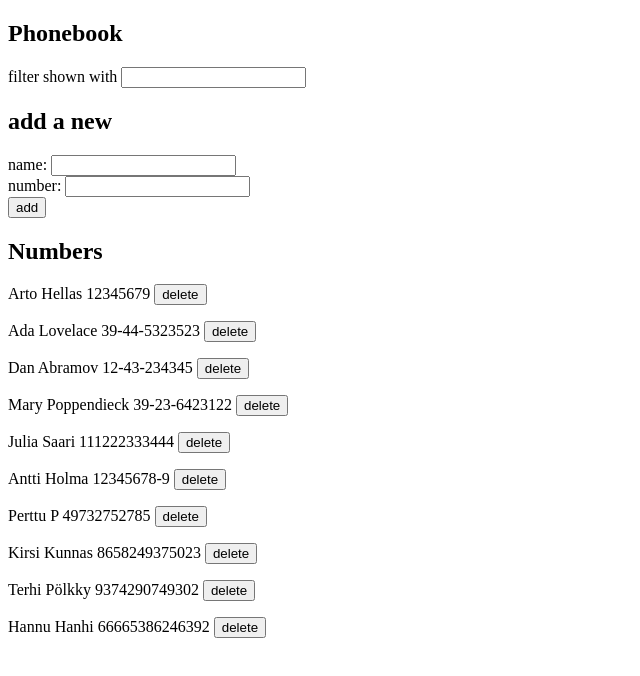
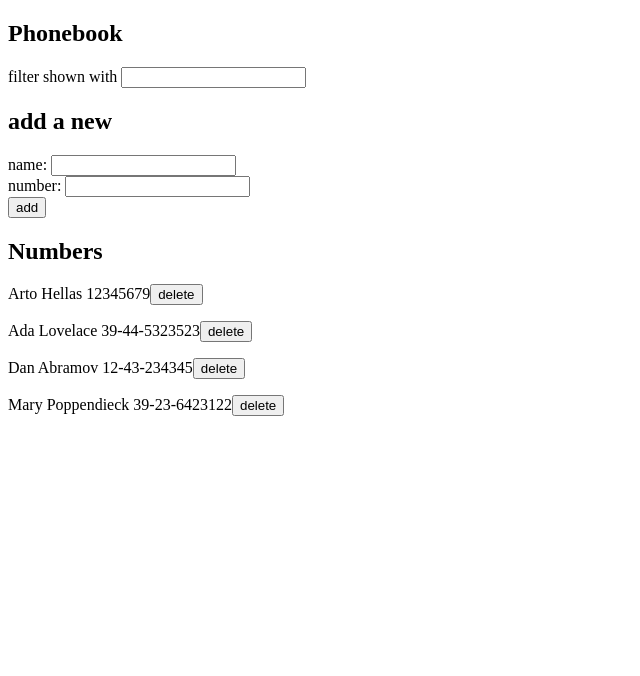
Before and after one commit to saarijulia/FullStackOpen2020, a React (Create React App) app in the folder part2/phonebook/: page / in a window 1280 px wide. Shown: the top 676 px of the page, without its empty margins (0-640 px from the left). Built offline with nearby package versions, Linux system fonts and the light colour scheme; data requests are answered from the project's data file.

Commit message:
ex 2.20 ok

```diff
--- a/part2/phonebook/db.json
+++ b/part2/phonebook/db.json
@@ -19,36 +19,6 @@
       "name": "Mary Poppendieck",
       "number": "39-23-6423122",
       "id": 4
-    },
-    {
-      "name": "Julia Saari",
-      "number": "111222333444",
-      "id": 5
-    },
-    {
-      "name": "Antti Holma",
-      "number": "12345678-9",
-      "id": 6
-    },
-    {
-      "name": "Perttu P",
-      "number": "49732752785",
-      "id": 7
-    },
-    {
-      "name": "Kirsi Kunnas",
-      "number": "8658249375023",
-      "id": 8
-    },
-    {
-      "name": "Terhi Pölkky",
-      "number": "9374290749302",
-      "id": 9
-    },
-    {
-      "name": "Hannu Hanhi",
-      "number": "66665386246392",
-      "id": 10
     }
   ]
 }
--- a/part2/phonebook/src/App.js
+++ b/part2/phonebook/src/App.js
@@ -10,7 +10,7 @@ const App = () => {
     const [persons, setPersons] = useState([])
     const [textSearch, setText] = useState('')
     const [filterList, setFilterList] = useState(persons)
-    const [message, setMessage] = useState(null)
+    const [message, setMessage] = useState({message: null, error: false})
 
     useEffect(() => {
         console.log('effect');
@@ -34,7 +34,7 @@ const App = () => {
                 <h2>add a new</h2>
                 <Form persons={persons} setPersons={setPersons} setMessage={setMessage} />
                 <h2>Numbers</h2>
-                <PersonsList persons={filterList} />
+                <PersonsList persons={filterList} setMessage={setMessage} />
             </div>
         )
     }
@@ -50,7 +50,7 @@ const App = () => {
             <h2>add a new</h2>
             <Form persons={persons} setPersons={setPersons} setMessage={setMessage} />
             <h2>Numbers</h2>
-            <PersonsList persons={persons} />
+            <PersonsList persons={persons} setMessage={setMessage} />
         </div>
     )
 }
--- a/part2/phonebook/src/Components/DeleteButton.js
+++ b/part2/phonebook/src/Components/DeleteButton.js
@@ -3,10 +3,16 @@ import phonenumberService from '../services/phonenumbers'
 
 
 
-const DeleteButton = ({person}) => {
+const DeleteButton = ({person, setMessage}) => {
 
     const deleteNumber = () => {
         phonenumberService.deleteNumber(person)
+        .then(
+            setMessage({message:`${person.name} was deleted from phonebook`})
+        )
+        .catch(error => {
+            setMessage({message:`${person.name} does not exist in phonebook`, error:true})
+        })
         }
 
     return (
--- a/part2/phonebook/src/Components/Form.js
+++ b/part2/phonebook/src/Components/Form.js
@@ -28,20 +28,26 @@ const Form = ({ persons, setPersons, setMessage }) => {
                     {...persons.find(person=>person.name===newName),
                     number: newNumber})
                     .then(response => {
-                        setMessage(`${newName}'s number was changed`)
+                        setMessage({message:`${newName}'s number was changed`, error:false})
                         phonenumberService.getAll()
                         .then(response => setPersons(response.data))
                     })
+                    .catch(error => {
+                        setMessage(
+                            {message:`${newName} does not exist in the phonebook`,
+                            error:true}
+                        )
+                    })
             :   phonenumberService.addName(nameObject)
                 .then(response => {
-                    setMessage(nameObject.name + ' was added to phonebook')
+                    setMessage({message: nameObject.name + ' was added to phonebook', error: false})
                     setPersons(persons.concat(response.data))
                 })
                 console.log(nameObject);
         setNewName('')
         setNewNumber('')
         setTimeout(() => {
-            setMessage(null)
+            setMessage({message:null, error:false})
         }, 5000)
     }
 
--- a/part2/phonebook/src/Components/Notification.js
+++ b/part2/phonebook/src/Components/Notification.js
@@ -1,7 +1,4 @@
 import React from 'react'
-
-const Notification = ({message}) => {
-
 const messageStyle = {
     color: 'green',
     fontSize: '20px',
@@ -11,15 +8,37 @@ const Notification = ({message}) => {
     padding: '10px',
     marginBottom: '10px',
 }
-    if (message === null) {
+const errorStyle = {
+    color: 'red',
+    fontSize: '20px',
+    background: 'lightgray',
+    borderStyle: 'solid',
+    borderColor: 'red',
+    padding: '10px',
+    marginBottom: '10px',
+}
+const Notification = ({message}) => {
+
+    const error = message.error
+    const text = message.message
+
+    if (text === null) {
         return null
+    }
+    else if (error) {
+        return (
+            <div style={errorStyle}>
+                {text}
+            </div>
+        )
     }
 
         return (
         <div style={messageStyle}>
-            {message}
+            {text}
         </div>
     )
+
 
 }
 
--- a/part2/phonebook/src/Components/PersonsList.js
+++ b/part2/phonebook/src/Components/PersonsList.js
@@ -4,11 +4,14 @@ import DeleteButton from './DeleteButton'
 const PersonsList = (props) => {
 
     const persons = props.persons
+    const setMessage = props.setMessage
 
 
     return (
         <div>
-            {persons.map(person => <p key={person.name}>{person.name} {person.number} <DeleteButton person={person} /></p>)}
+            {persons.map(person =>
+            <p key={person.name}>{person.name} {person.number}
+            <DeleteButton person={person} setMessage={setMessage} /></p>)}
         </div>
     )
 }
--- a/part2/phonebook/src/services/phonenumbers.js
+++ b/part2/phonebook/src/services/phonenumbers.js
@@ -16,10 +16,6 @@ const deleteNumber = (person) => {
     if (result) {
         return (
             axios.delete(`${baseUrl}/${person.id}`)
-                .catch(error => {
-                    console.log('person does not exist in system')
-                    alert('This person does not exist in phonebook')
-                })
             )
     }
 }
```
Lines whose indentation alone changed are shown as unchanged.
